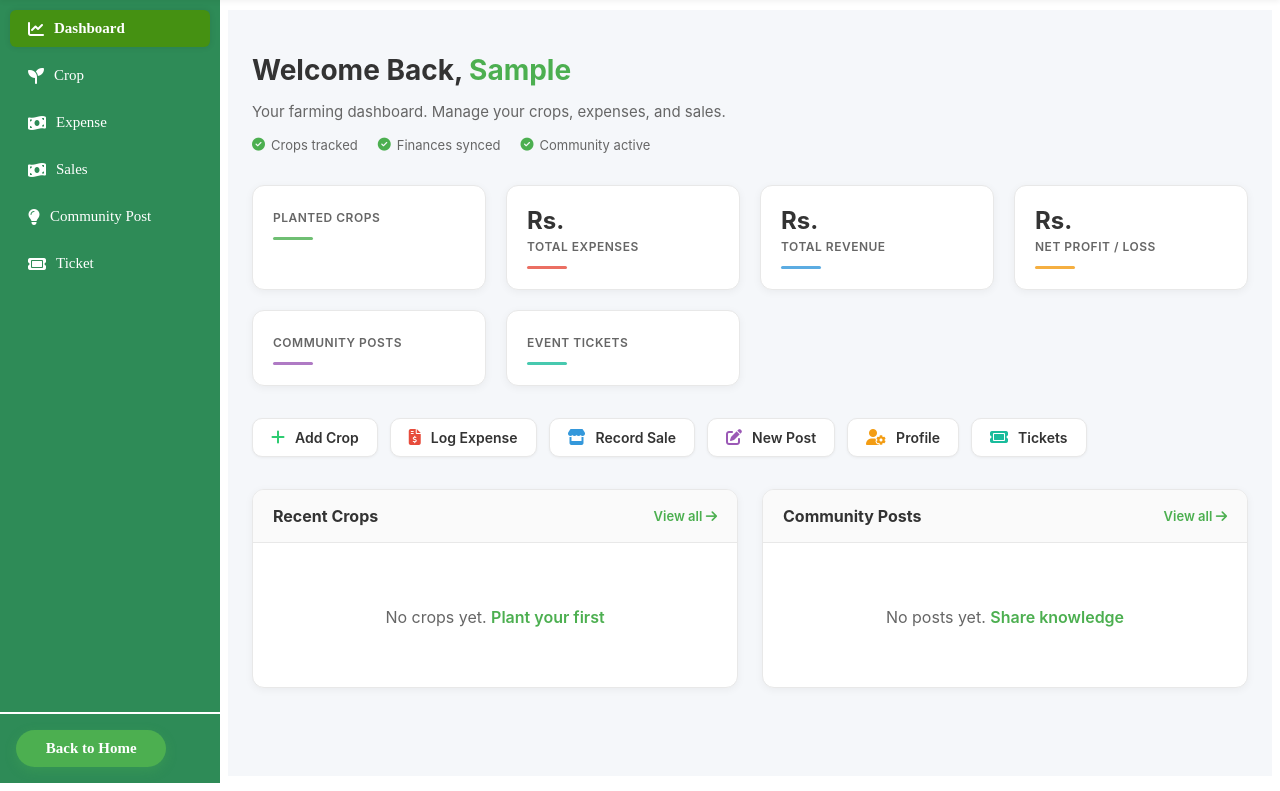
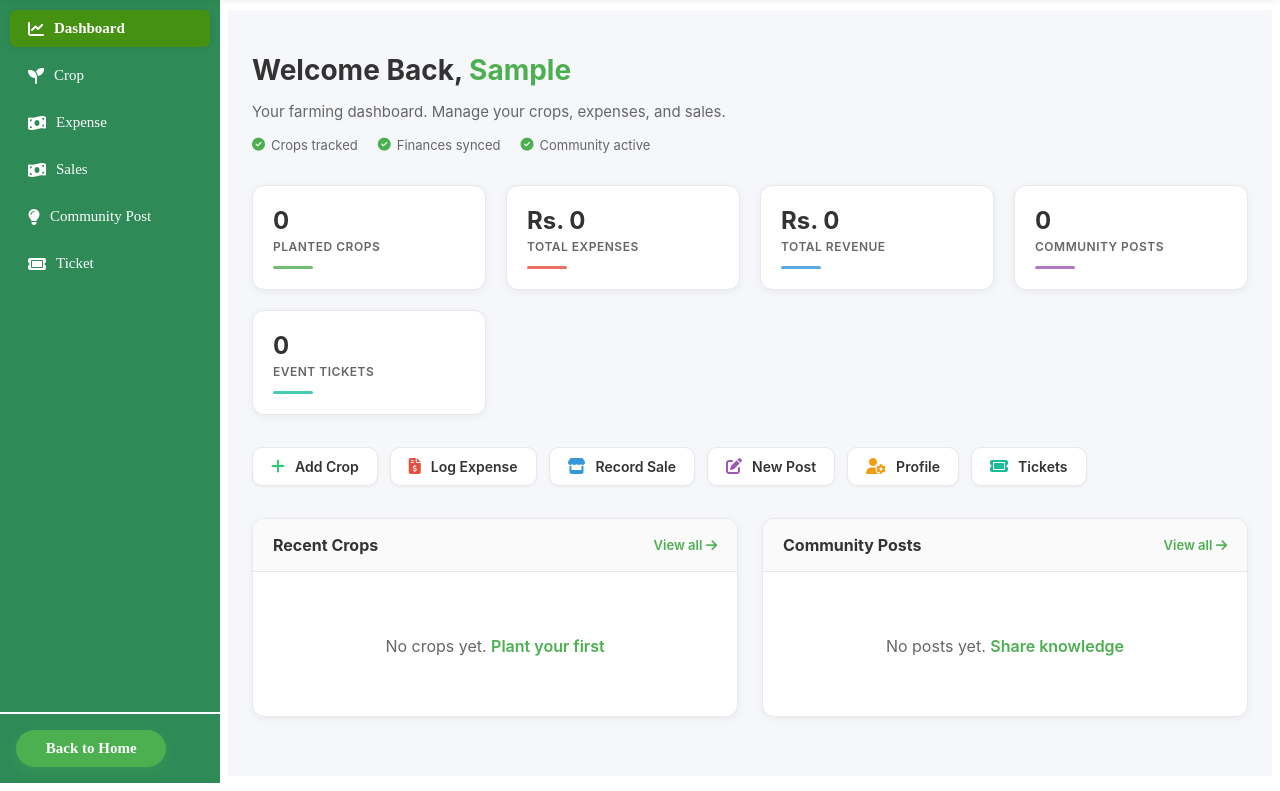
Before and after one commit to RanadipShrestha/AgroNepal, a Django app: page /userDashboard/ in a window 1280 px wide. Shown: the part 65-856 px from the top of the page. Run offline with Django 5.2, Linux system fonts and the light colour scheme; the visitor is signed in with stand-in values (Sample User, id 1); data that the repository does not hold is empty.

Commit message:
Update: Update the User Dashboard and added the all total realted work

```diff
--- a/agroNepal/templates/userDashboard/Dashboard/dashboard.html
+++ b/agroNepal/templates/userDashboard/Dashboard/dashboard.html
@@ -38,12 +38,6 @@
     <div class="userDashboard-stat userDashboard-stat-sky">
       <div class="userDashboard-stat-num">Rs. {{ total_sales|floatformat:0 }}</div>
       <div class="userDashboard-stat-label">Total Revenue</div>
-      <div class="userDashboard-stat-bar"></div>
-    </div>
-
-    <div class="userDashboard-stat {% if net_profit >= 0 %}userDashboard-stat-green{% else %}userDashboard-stat-orange{% endif %}">
-      <div class="userDashboard-stat-num">Rs. {{ net_profit|floatformat:0 }}</div>
-      <div class="userDashboard-stat-label">Net Profit / Loss</div>
       <div class="userDashboard-stat-bar"></div>
     </div>
 
--- a/agroNepal/userDashboard/views.py
+++ b/agroNepal/userDashboard/views.py
@@ -5,10 +5,23 @@ from datetime import datetime
 from agro.models import CropExpense, UserCropAdd, Crop, CommunityPost, CustomUser
 from payment.models import PurchaseTicket
 from django.contrib.auth import get_user_model
+from django.db.models import Sum
 # Create your views here.
 
 def userDashboard(request):
-  return render(request, "userDashboard/Dashboard/dashboard.html")
+  total_crops = UserCropAdd.objects.filter(user=request.user).count()
+  total_expense = CropExpense.objects.filter(user_crop__user = request.user).aggregate(Sum('amount'))['amount__sum'] or 0
+  total_sales = CropSale.objects.filter(user_crop__user=request.user).aggregate(Sum('amount'))['amount__sum'] or 0
+  total_posts = CommunityPost.objects.filter(author=request.user).count()
+  total_tickets = PurchaseTicket.objects.filter(user=request.user).count()
+  context = {
+      "total_crops":total_crops,
+      'total_expense':total_expense,
+      'total_sales':total_sales,
+      'total_posts':total_posts,
+      'total_tickets':total_tickets,
+  }
+  return render(request, "userDashboard/Dashboard/dashboard.html", context)
 
 #----------------------------------Crop Page--------------
 def addCrop(request):
```
